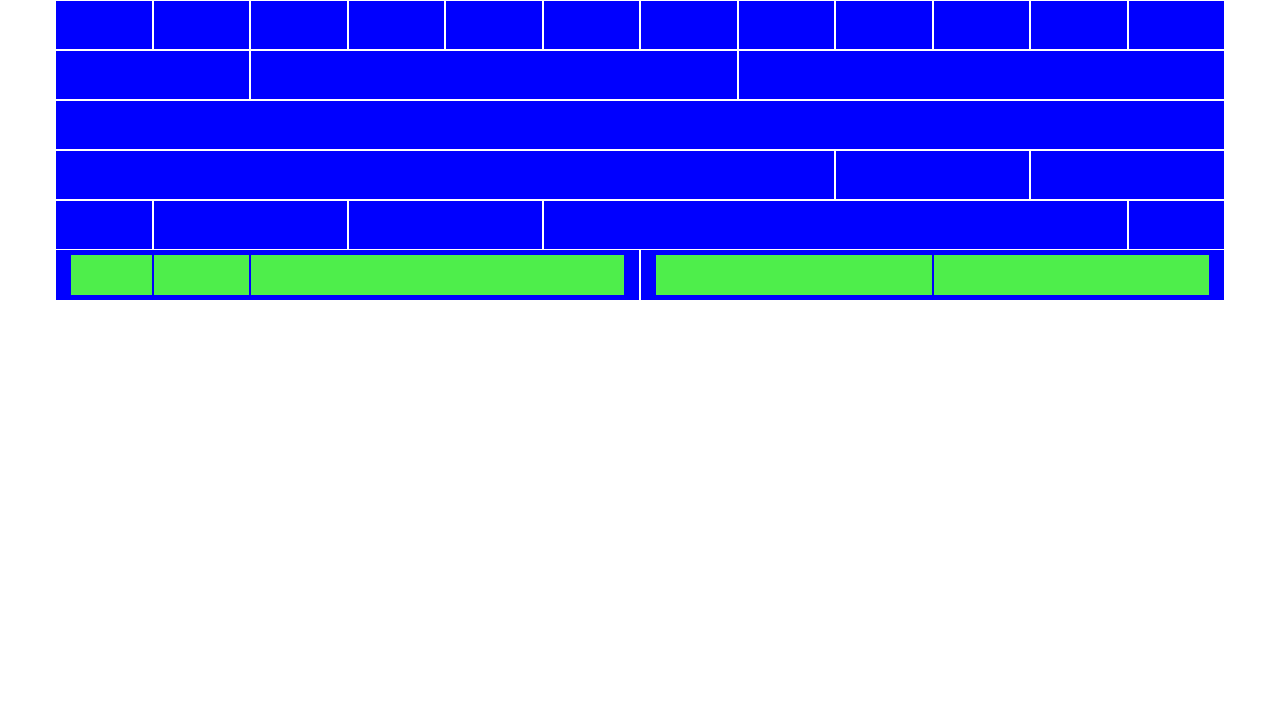
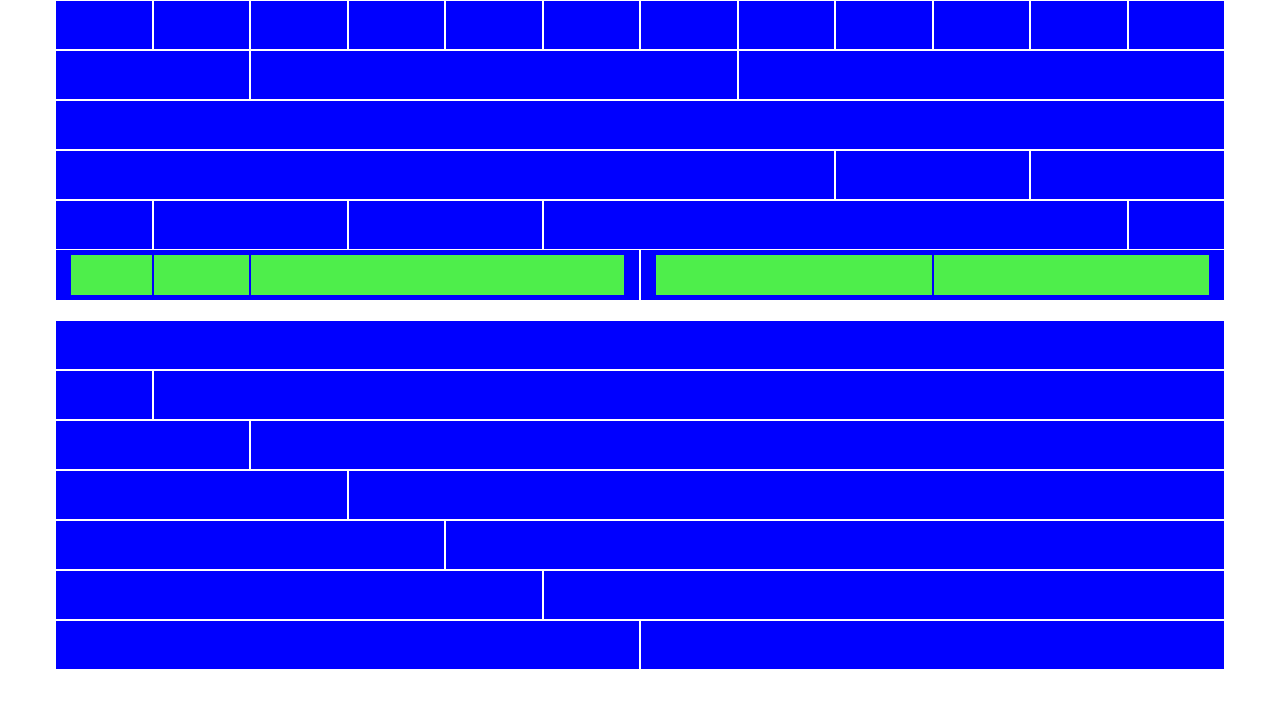
Before and after one commit to Sara-Barbi/html-css-12bool, a plain HTML site: page index.html in a window 1280 px wide. Drawn offline with Linux system fonts and the light colour scheme.

Commit message:
second part

```diff
--- a/framework.css
+++ b/framework.css
@@ -4,6 +4,10 @@
     box-sizing: border-box;
 }
 .contenitore{
+    max-width: 1170px;
+    margin: 0 auto;
+}
+.contenitoreset{
     max-width: 1170px;
     margin: 0 auto;
 }
--- a/index.html
+++ b/index.html
@@ -62,32 +62,45 @@
             </div>
 
         </div>
+    </div>
+    <div class="contenitoreset">
 
         <div class="row">
-
+            <div class="col-12"></div>
         </div>
 
         <div class="row">
-
+            <div class="col-1"></div>
+            <div class="col-11"></div>
         </div>
 
         <div class="row">
-
+            <div class="col-2"></div>
+            <div class="col-10"></div>
         </div>
 
         <div class="row">
-
+            <div class="col-3"></div>
+            <div class="col-9"></div>
         </div>
 
         <div class="row">
-
+            <div class="col-4"></div>
+            <div class="col-8"></div>
         </div>
 
         <div class="row">
+            <div class="col-5"></div>
+            <div class="col-7"></div>
+        </div>
 
+        <div class="row">
+            <div class="col-6"></div>
+            <div class="col-6"></div>
         </div>
 
     </div>
 
+
 </body>
 </html>
--- a/style.css
+++ b/style.css
@@ -14,3 +14,6 @@
     border-right: 1px solid blue;
 
 }
+.contenitoreset{
+    margin-top: 20px;
+}
```
